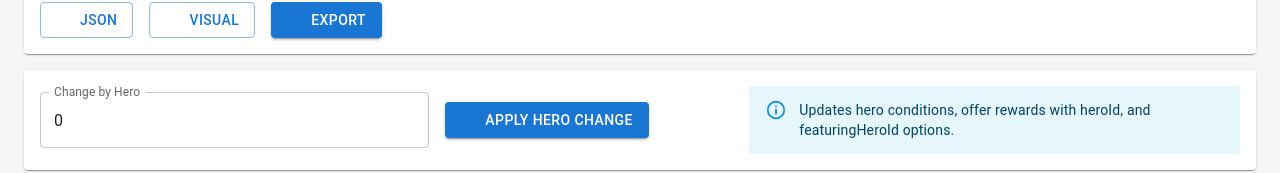
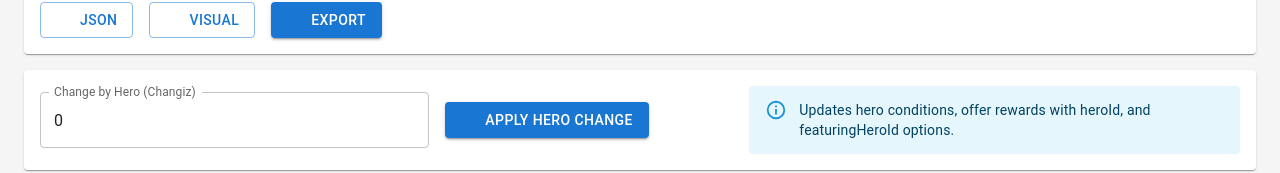
Before and after one commit to mmdHasan-yazdanPanah/reward-editor-webshop-trophyRoad, a React (Vite) app: page / in a window 1280 px wide. Both pictures are taken after a click on the button "CHAINOFFER CONFIG CREATOR". Shown: the part 195-368 px from the top of the page. Built offline with nearby package versions, Linux system fonts and the light colour scheme; some icons are missing.

Commit message:
feat: :sparkles: Add Hero Lables

```diff
--- a/src/components/RewardCard.tsx
+++ b/src/components/RewardCard.tsx
@@ -13,6 +13,7 @@ import Grid from '@mui/material/Grid'; // NOTE: Using Grid2 for MUI v6
 import DeleteIcon from '@mui/icons-material/Delete';
 import { RewardType, chestType } from '../types/models';
 import type { RewardEntryInput } from '../types/models'; // FIXED: Type-only import
+import { getHeroLabel } from '../types/heroModels';
 import { validateRewardEntry } from '../utils/validator';
 
 interface Props {
@@ -120,7 +121,7 @@ export const RewardCard: React.FC<Props> = ({ index, onRemove }) => {
                   <TextField
                     {...field}
                     fullWidth
-                    label='Hero ID'
+                    label={getHeroLabel(itemData?.reward?.heroId)}
                     type='number'
                     error={heroIdHasError}
                     helperText={
--- a/src/pages/ChainOfferCreator.tsx
+++ b/src/pages/ChainOfferCreator.tsx
@@ -37,6 +37,7 @@ import {
   RewardType,
   chestType,
 } from '../types/models';
+import { getHeroLabel } from '../types/heroModels';
 import { SKINS_BY_HERO } from '../types/skinModels';
 import {
   type ChainBase,
@@ -349,11 +350,11 @@ const RewardFields: React.FC<{ namePrefix: string }> = ({ namePrefix }) => {
 
       {rewardType === RewardType.NewHero && (
         <Grid size={{ xs: 12, md: 4 }}>
-          <TextField
-            label="Hero ID"
-            type="number"
-            fullWidth
-            value={reward?.heroId ?? 0}
+            <TextField
+              label={getHeroLabel(reward?.heroId)}
+              type="number"
+              fullWidth
+              value={reward?.heroId ?? 0}
             onChange={(e) =>
               setValue(`${namePrefix}.heroId` as any, Number(e.target.value), {
                 shouldDirty: true,
@@ -367,7 +368,7 @@ const RewardFields: React.FC<{ namePrefix: string }> = ({ namePrefix }) => {
         <>
           <Grid size={{ xs: 12, md: 4 }}>
             <TextField
-              label="Hero ID"
+              label={getHeroLabel(reward?.heroId)}
               type="number"
               fullWidth
               value={reward?.heroId ?? 0}
@@ -402,7 +403,7 @@ const RewardFields: React.FC<{ namePrefix: string }> = ({ namePrefix }) => {
         <>
           <Grid size={{ xs: 12, md: 4 }}>
             <TextField
-              label="Hero ID"
+              label={getHeroLabel(reward?.heroId)}
               type="number"
               fullWidth
               value={reward?.heroId ?? 0}
@@ -453,7 +454,7 @@ const RewardFields: React.FC<{ namePrefix: string }> = ({ namePrefix }) => {
         <>
           <Grid size={{ xs: 12, md: 4 }}>
             <TextField
-              label="Hero ID"
+              label={getHeroLabel(reward?.heroId)}
               type="number"
               fullWidth
               value={reward?.heroId ?? 0}
@@ -742,7 +743,7 @@ const ChainCard: React.FC<{ namePrefix: string }> = ({ namePrefix }) => {
 
         <Grid size={{ xs: 12, md: 4 }}>
           <TextField
-            label="Featuring Hero ID"
+            label={getHeroLabel(options?.featuringHeroId, 'Featuring Hero')}
             type="number"
             fullWidth
             value={options?.featuringHeroId ?? 0}
@@ -1169,7 +1170,7 @@ export const ChainOfferCreator: React.FC = () => {
           <Grid container spacing={2} alignItems="center">
             <Grid size={{ xs: 12, md: 4 }}>
               <TextField
-                label="Change by Hero"
+                label={getHeroLabel(heroSwapValue, 'Change by Hero')}
                 type="number"
                 fullWidth
                 value={heroSwapValue}
--- /dev/null
+++ b/src/types/heroModels.ts
@@ -0,0 +1,45 @@
+import { SKINS } from './skinModels';
+
+const HERO_NAME_OVERRIDES: Record<string, string> = {
+  swat: 'SWAT',
+};
+
+const toTitleCase = (value: string) =>
+  value ? value[0].toUpperCase() + value.slice(1) : value;
+
+const heroKeyById = new Map<number, string>();
+SKINS.forEach((skin) => {
+  if (!heroKeyById.has(skin.heroId)) {
+    heroKeyById.set(skin.heroId, skin.skinId.split('_')[0]);
+  }
+});
+
+export const HEROES = Array.from(heroKeyById.entries())
+  .sort(([a], [b]) => a - b)
+  .map(([heroId, heroKey]) => ({
+    heroId,
+    heroKey,
+    name: HERO_NAME_OVERRIDES[heroKey] ?? toTitleCase(heroKey),
+  }));
+
+export const HERO_NAME_BY_ID = HEROES.reduce<Record<number, string>>(
+  (acc, hero) => {
+    acc[hero.heroId] = hero.name;
+    return acc;
+  },
+  {}
+);
+
+export const getHeroName = (heroId?: number): string => {
+  if (heroId === -1) return 'Random';
+  if (heroId === undefined || heroId === null || Number.isNaN(heroId)) {
+    return 'Unknown';
+  }
+  return HERO_NAME_BY_ID[heroId] ?? `Hero ${heroId}`;
+};
+
+export const getHeroLabel = (heroId?: number, baseLabel = 'Hero'): string => {
+  const name = getHeroName(heroId);
+  if (name === 'Unknown') return baseLabel;
+  return `${baseLabel} (${name})`;
+};
```
